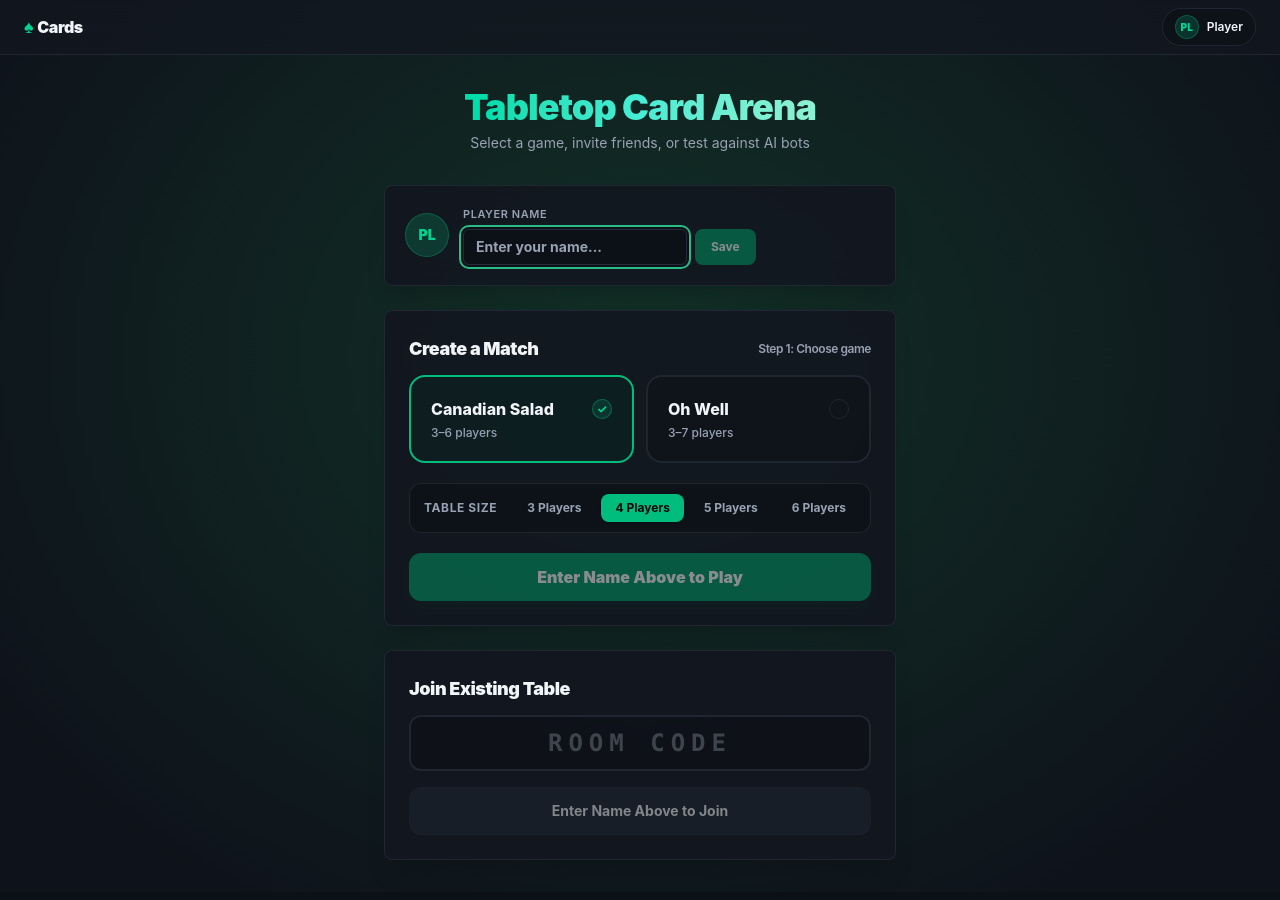
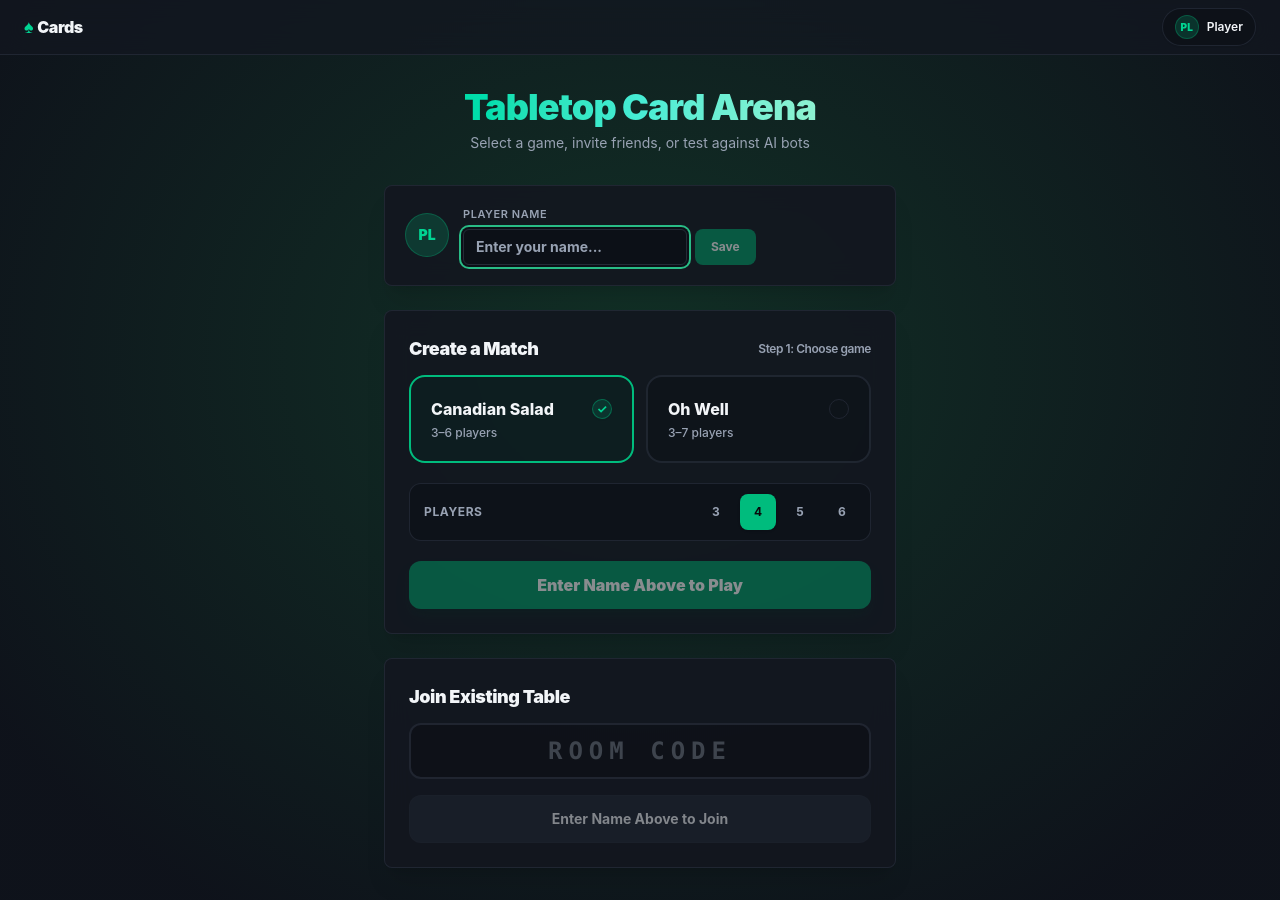
Before and after one commit to casonadams/cards, a Svelte app in the folder web/: page / in a window 1280 px wide. Built offline with nearby package versions, Linux system fonts and the light colour scheme.

Commit message:
style(lobby): rename Table Size to Players with compact number buttons

```diff
--- a/web/src/App.svelte
+++ b/web/src/App.svelte
@@ -1054,17 +1054,19 @@
 					</div>
 
 					<div class="flex flex-col sm:flex-row sm:items-center justify-between p-2.5 bg-background/60 rounded-xl border border-border/80 gap-2">
-						<span class="text-xs font-bold text-muted-foreground uppercase tracking-wider px-1">Table Size</span>
-						<div class="grid grid-cols-4 gap-1.5 sm:flex">
+						<span class="text-xs font-bold text-muted-foreground uppercase tracking-wider px-1">Players</span>
+						<div class="grid grid-cols-4 gap-1.5 sm:flex sm:items-center">
 							{#each playerOptions as n (n)}
 								<button
-									class="rounded-lg px-2.5 sm:px-3.5 py-1.5 text-xs font-bold transition-all cursor-pointer text-center {playerCount === n
+									type="button"
+									data-player-count={n}
+									aria-label={`${n} Players`}
+									class="rounded-lg px-3.5 py-1.5 min-w-[36px] h-9 text-xs font-bold transition-all cursor-pointer text-center flex items-center justify-center {playerCount === n
 										? 'bg-emerald-500 text-zinc-950 font-black shadow-sm'
 										: 'text-muted-foreground hover:text-foreground hover:bg-muted/40'}"
 									onclick={() => (playerCount = n)}
 								>
-									<span class="sm:hidden">{n}P</span>
-									<span class="hidden sm:inline">{n} Players</span>
+									{n}
 								</button>
 							{/each}
 						</div>
```
Also changed, not shown: 1 other file (tests, documents, lock files or other folders).
